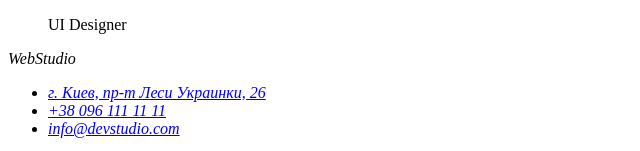
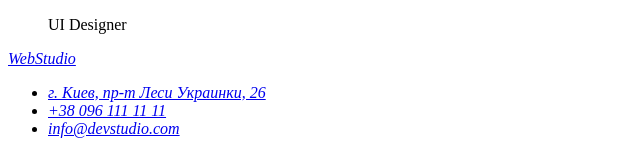
Before and after one commit to tymi93/homework-1, a plain HTML site: page index.html in a window 1280 px wide. Shown: the part 3248-3399 px from the top of the page, 0-640 px from the left. Drawn offline with Linux system fonts and the light colour scheme.

Commit message:
Update index.html

```diff
--- a/index.html
+++ b/index.html
@@ -11,7 +11,7 @@
     <!--Шапка-->
 <header>
         <nav>
-            <a href="">WebStudio</a>
+            <a href="./index.html">WebStudio</a>
 
 
             <ul>
@@ -110,6 +110,7 @@
                 width="260"
                 height="270">
                 <h3>Николай Тарасов</h3>
+                <html lang="en">
                 <p>Marketing</p>
             </li>
             <li>
@@ -118,6 +119,7 @@
                 width="260"
                 height="270">
                 <h3>Михаил Ермаков</h3>
+                <html lang="en">
                 <p>UI Designer</p>
             </li>
         </ul>
@@ -128,8 +130,7 @@
 <footer>
     <nav>
         <address>
-
-            <a>WebStudio</a>
+            <a href="./index.html"> WebStudio</a>
             <ul>
                 <li><a href="https://www.google.com/maps/place/бульвар+Лесі+Українки,+26,+Київ,+02000/@50.4265807,30.5383858,17z/data=!3m1!4b1!4m5!3m4!1s0x40d4cf0e033ecbe9:0x57a4dffefec77da0!8m2!3d50.4265807!4d30.5383858" target="_blank">
                     г. Киев, пр-т Леси Украинки, 26
```
